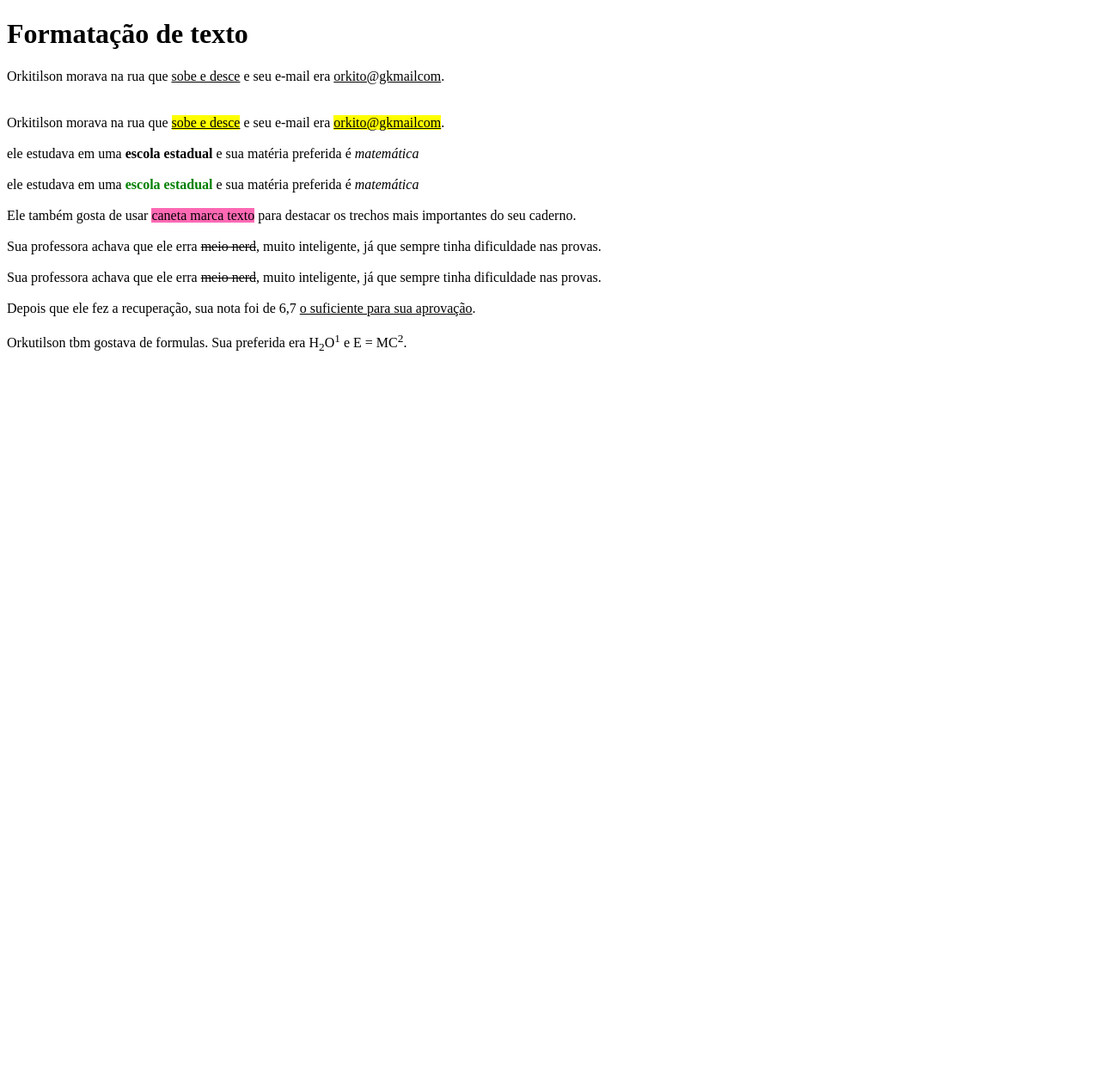
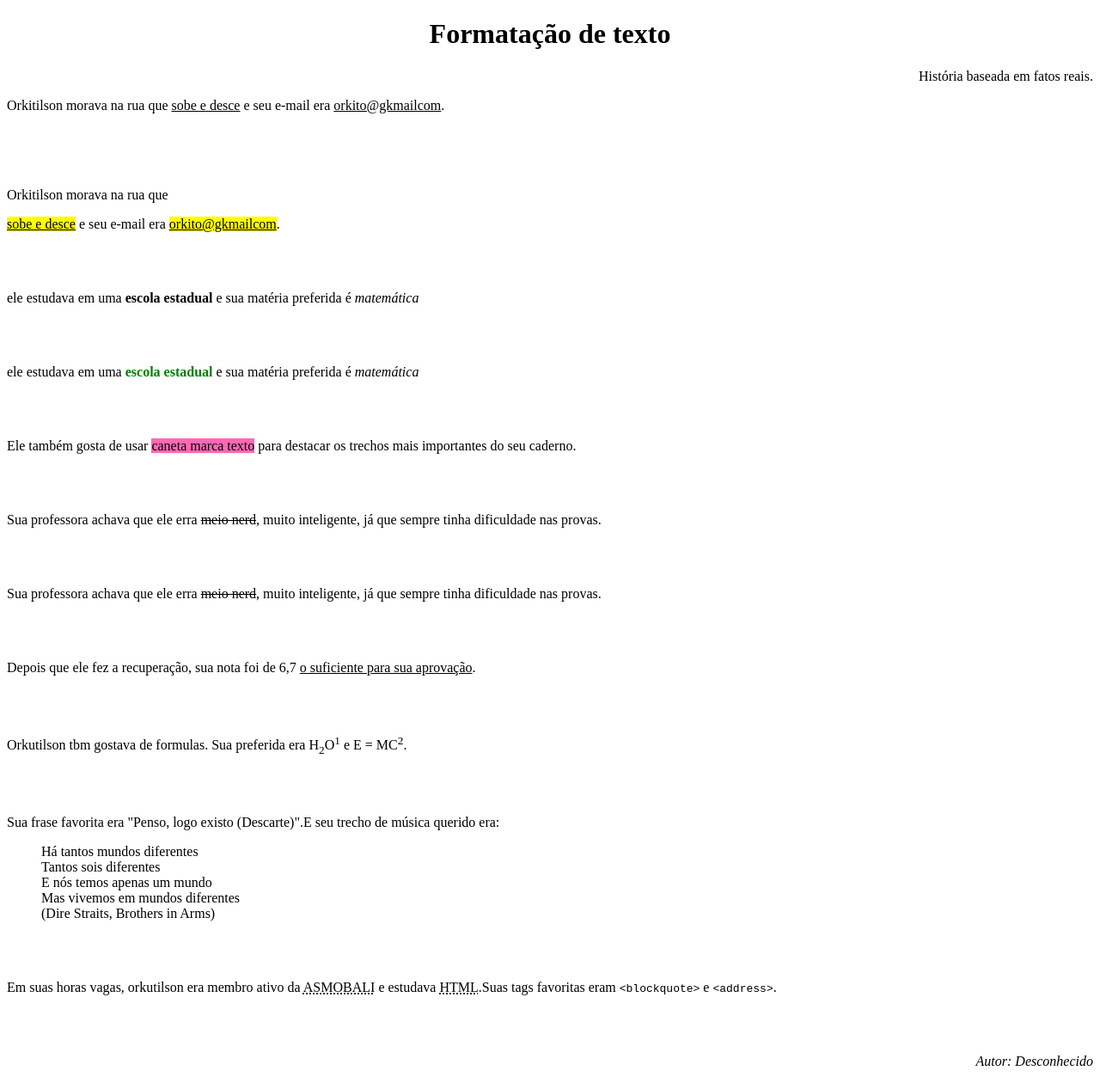
Before and after one commit to murillotlopes/dw1-2021-1, a plain HTML site: page 02-textos.html in a window 1280 px wide. Shown: the whole page at 86% size. Before the commit the page ends 800 px from the top, so only its background shows below. Drawn offline with Linux system fonts and the light colour scheme.

Commit message:
(24/02) Textos e parágrafos em HTML

```diff
--- a/02-textos.html
+++ b/02-textos.html
@@ -5,15 +5,22 @@
     <meta name="viewport" content="width=device-width, initial-scale=1.0">
     <title>formatação de texto</title>
     <style>
+        h1{
+            text-align: center;
+
+        }
+        p.dir {
+            text-align: right;
+        }
         address {
             background: yellow;
             display: inline;
             font-style: normal;
             text-decoration: underline;
         }
-        p {
+        /*p {
             display: inline;
-        }
+        }*/
         strong{
             color: green;
         }
@@ -24,6 +31,7 @@
 </head>
 <body>
     <h1>Formatação de texto</h1>
+    <p class="dir">História baseada em fatos reais.</p>
     <!-- tag <u> significa underline, sublinhado (não usar)-->
     <p>Orkitilson morava na rua que <u>sobe e desce</u> e seu e-mail era <u>orkito@gkmailcom</u>.</p>
     <!-- a tag <address> é usada para marcar endereços e ajudar a maquina na interpretação-->
@@ -52,6 +60,29 @@
     <br><br>
     <p>Orkutilson tbm gostava de formulas. Sua preferida era H<sub>2</sub>O<sup>1</sup> e E = MC<sup>2</sup>.</p>
 
+    <!--quote serve para citação semantica e blockquote bloco de citação-->
+    <br><br>
+    <p>Sua frase favorita era <quote>"Penso, logo existo (Descarte)".</quote>E seu trecho de música querido era:
+    </p>
+        <blockquote>
+        Há tantos  mundos diferentes<br>
+        Tantos sois diferentes<br>
+        E nós temos apenas um mundo<br>
+        Mas vivemos em mundos diferentes<br>
+        (Dire Straits, Brothers in Arms)
+    </blockquote>
+
+    <!--abbr é abreviação
+    code é código de programação-->
+    <br><br>
+    <p>Em suas horas vagas, orkutilson era membro ativo da <abbr title="Assossiação dos  Moradores do Bairro do Limão">ASMOBALI</abbr> e estudava <abbr title="Hypertext Markup Language">HTML</abbr>.Suas tags favoritas eram
+    <code>&lt;blockquote&gt;</code> e <code>&lt;address&gt;</code>.
+    </p>
+
+    <br><br>
+    <p class="dir">
+        <em>Autor: Desconhecido</em>
+    </p>
 
 
 </body>
```
Also changed, not shown: EX01/Ex01.html (added, +11 -0 lines), EX01/ex01-formatacao-textos-instrucoes.png (added), EX01/ex01-formatacao-textos-original.png (added), EX01/ex01-formatacao-textos.txt (added).
